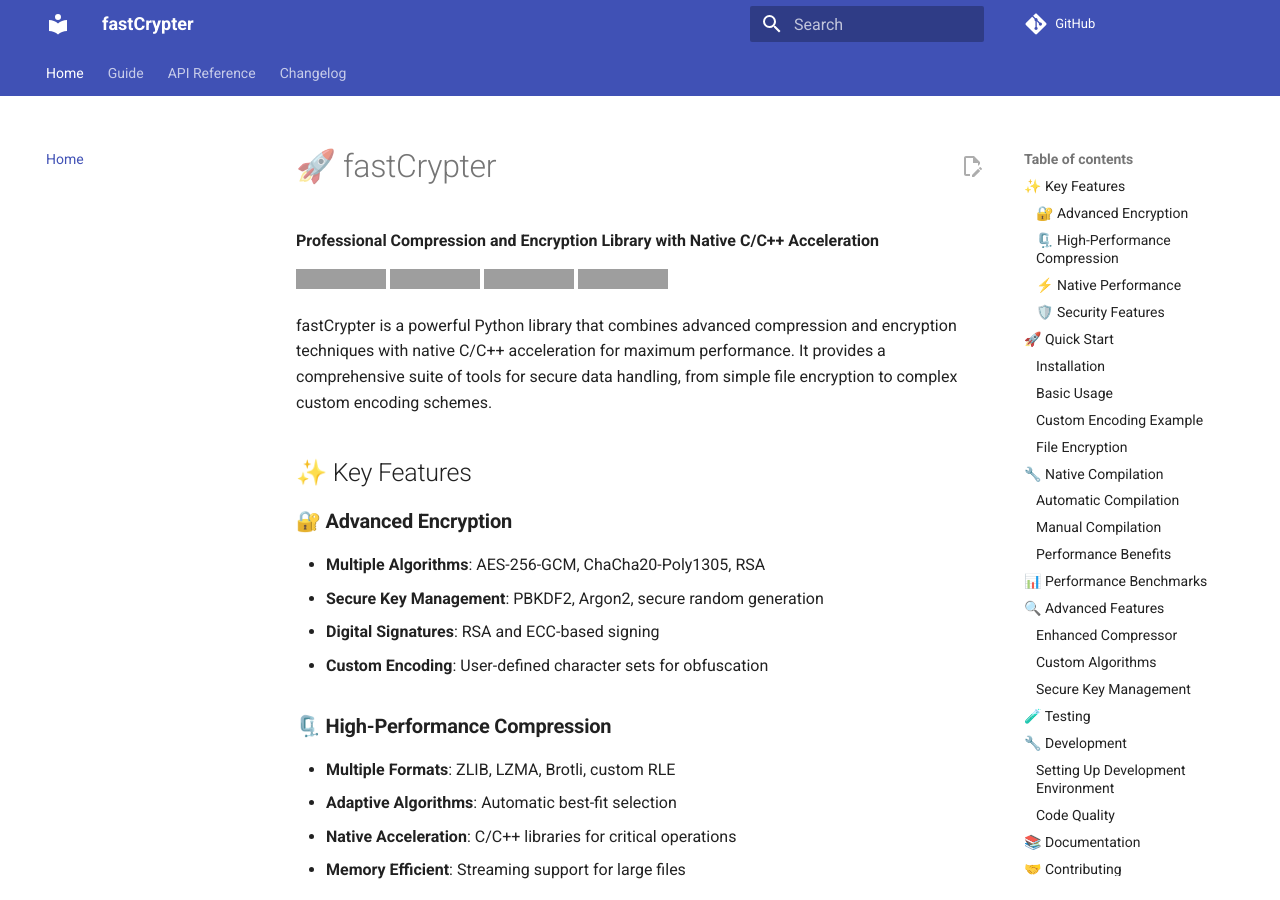
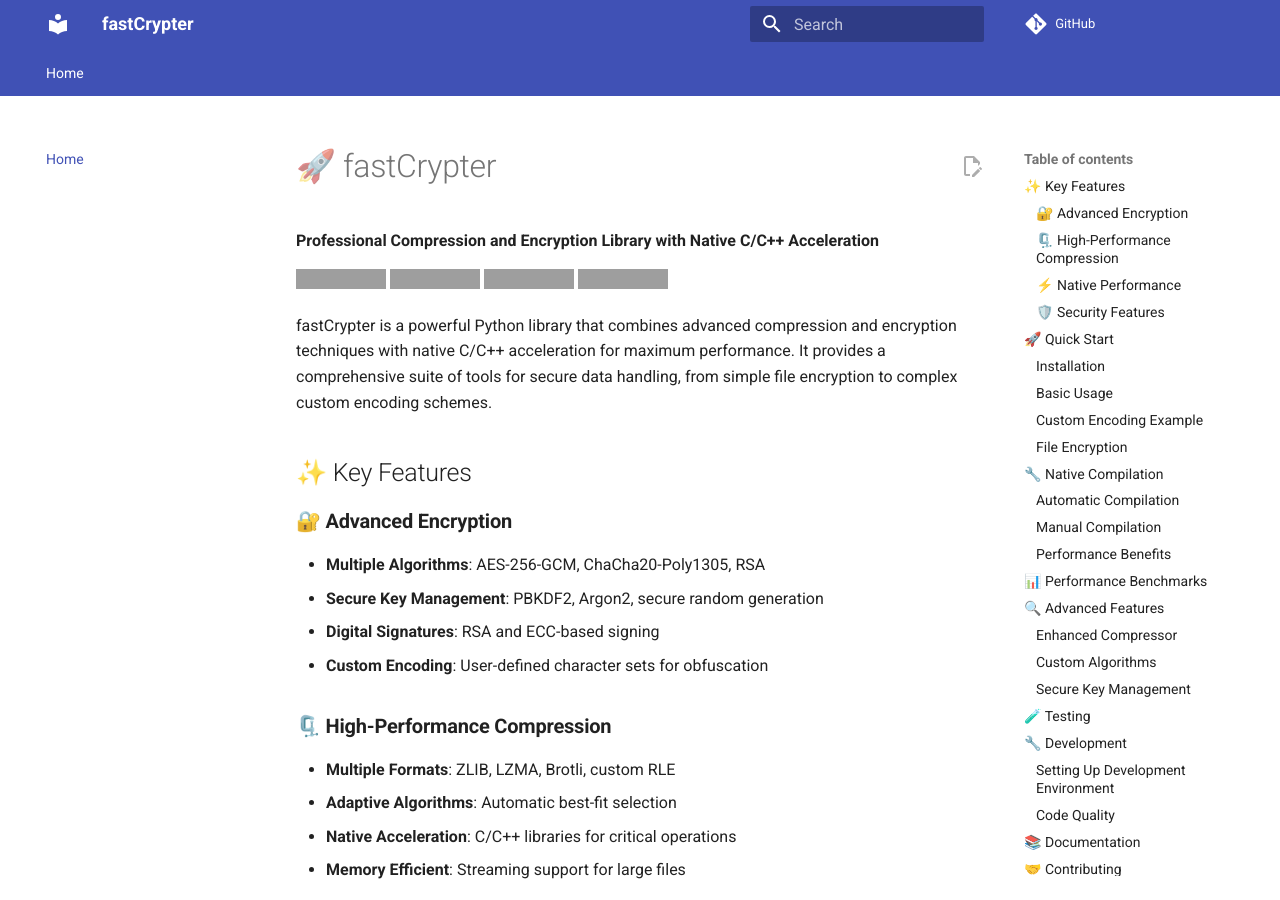
Before and after one commit to Pymmdrza/fastCrypter, an MkDocs documentation site: the page built from docs/index.md, in a window 1280 px wide and 900 px high, cut to the strip 0-900 px from the top of the window. Built offline with MkDocs 1.6.1 and Material for MkDocs 9.7.7, drawn with Linux system fonts in a browser that asks for light colours; comment, search, counter and statistics services are not loaded; some of the changed lines change nothing that is shown; grey boxes are pictures that could not be loaded.

Commit message:
Update mkdocs.yml

```diff
--- a/mkdocs.yml
+++ b/mkdocs.yml
@@ -1,8 +1,7 @@
 site_name: fastCrypter
 site_description: Fast, clean fastCrypter Python package
-site_url: https://pymmdrza.github.io/fastCrypter/
+site_url: https://fastcrypter.readthedocs.io
 repo_url: https://github.com/Pymmdrza/fastCrypter
-edit_uri: edit/main/docs/
 
 theme:
   name: material
@@ -22,7 +21,7 @@
         python:
           setup_commands:
             - import sys, os
-            - sys.path.insert(0, os.path.abspath('src'))
+            - sys.path.insert(0, os.path.abspath('fastCrypter'))
           options:
             docstring_style: google
             show_source: false
@@ -42,9 +41,3 @@
 
 nav:
   - Home: index.md
-  - Guide:
-      - Quickstart: guide/quickstart.md
-      - Contributing: guide/contributing.md
-  - API Reference:
-      - fastcrypter: api/fastcrypter.md
-  - Changelog: changelog.md
```
